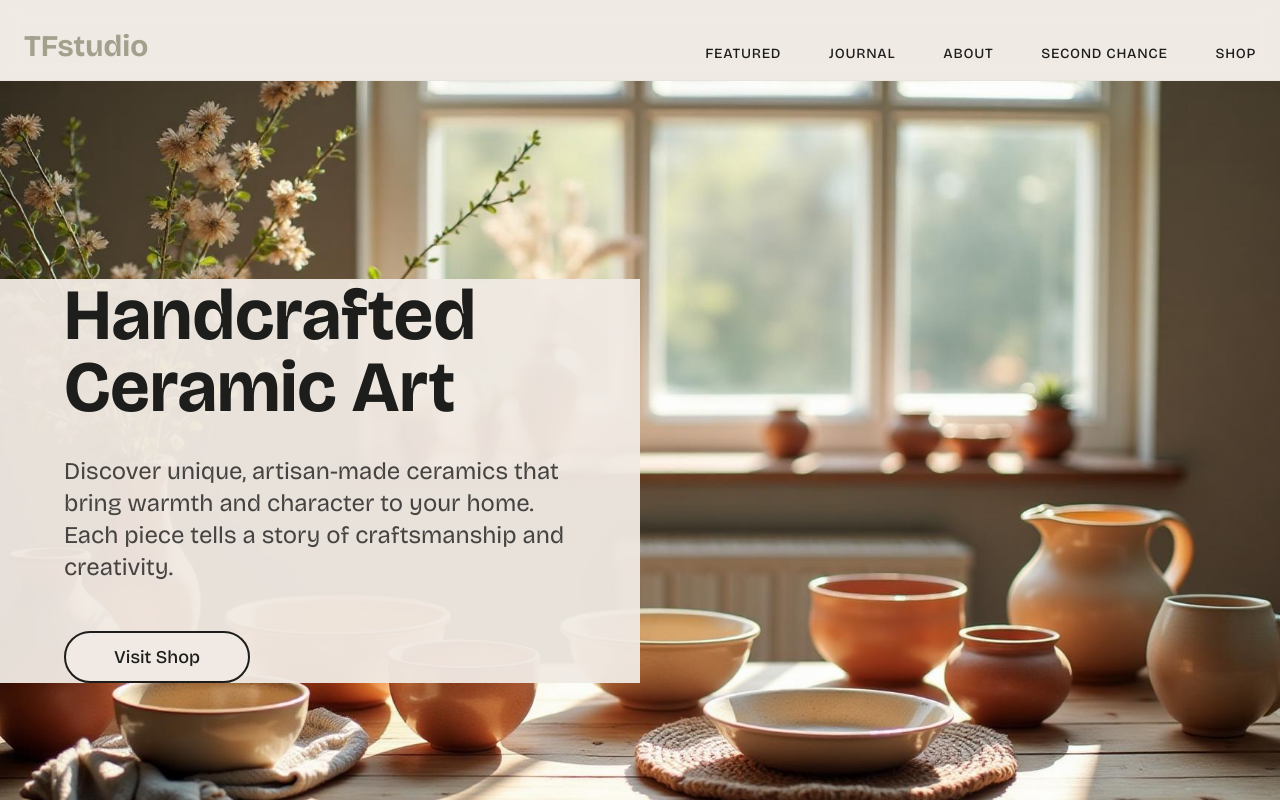
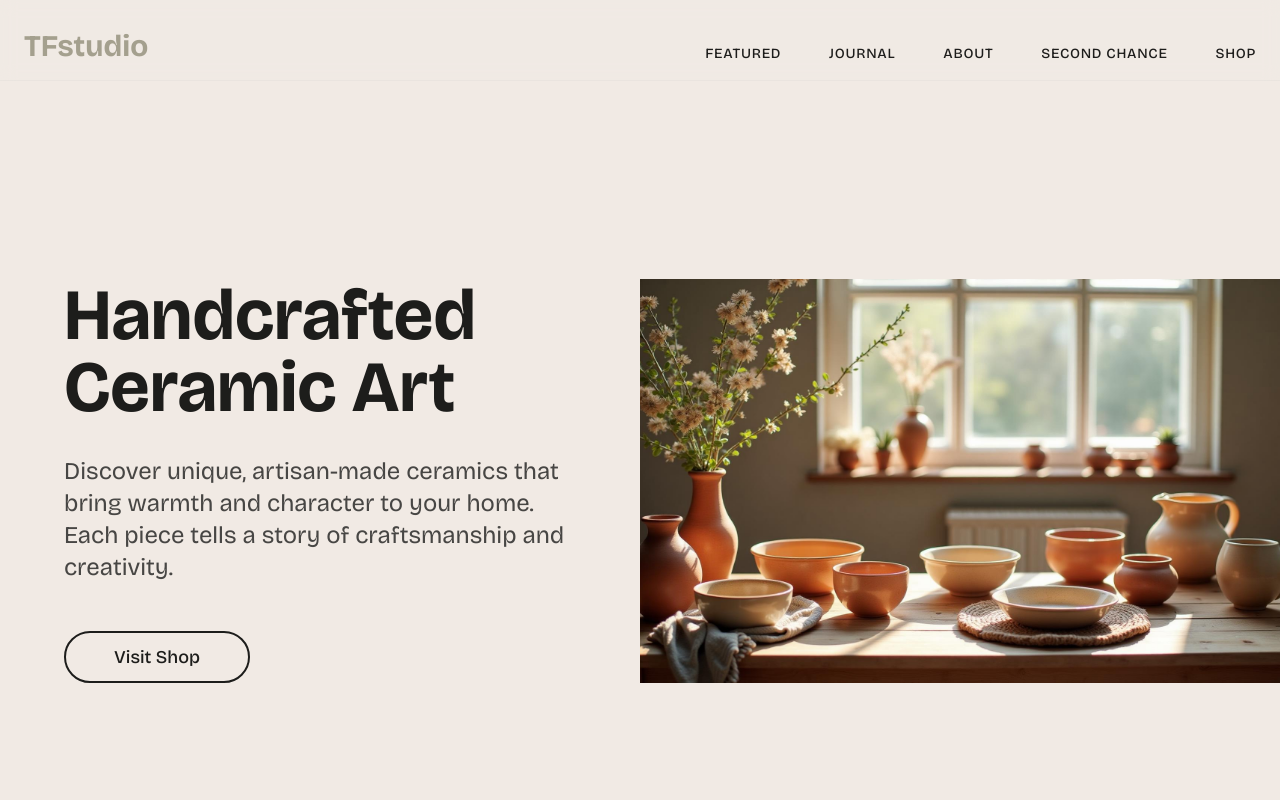
Before and after one commit to jernej107/ceramic-story-wireframe, a React (Vite) app: page / in a window 1280 px wide. Shown: the top 800 px of the page. Built offline with nearby package versions, Linux system fonts and the light colour scheme; the HTML template or start-up script is replaced by a standard one.

Commit message:
Refactor: Adjust hero image positioning

```diff
--- a/src/components/HeroSection.tsx
+++ b/src/components/HeroSection.tsx
@@ -38,16 +38,10 @@ const HeroSection = () => {
         </div>
       </section>
 
-      {/* Desktop Version - Half/Half Layout with Full Bleed Image */}
-      <section className="hidden lg:flex min-h-screen relative items-center overflow-hidden">
-        {/* Full Bleed Background Image */}
-        <div
-          className="absolute inset-0 bg-cover bg-center bg-no-repeat"
-          style={{ backgroundImage: `url(${heroImage})` }}
-        />
-
-        <div className="relative z-10 w-full h-full flex">
-          <div className="w-1/2 flex items-center justify-center px-12 bg-background/95">
+      {/* Desktop Version - Half/Half Layout */}
+      <section className="hidden lg:flex min-h-screen bg-background items-center">
+        <div className="w-full h-full flex">
+          <div className="w-1/2 flex items-center justify-center px-12 bg-background">
             {/* Text Content - Left Side */}
             <div className="text-left space-y-8 max-w-lg">
               <h1 className="text-6xl xl:text-7xl font-bold leading-tight text-foreground">
@@ -70,8 +64,13 @@ const HeroSection = () => {
             </div>
           </div>
 
-          {/* Right Side - Image shows through */}
-          <div className="w-1/2"></div>
+          {/* Image - Right Side Full Bleed */}
+          <div className="w-1/2 relative">
+            <div
+              className="absolute inset-0 bg-cover bg-center bg-no-repeat"
+              style={{ backgroundImage: `url(${heroImage})` }}
+            />
+          </div>
         </div>
       </section>
     </>
```
